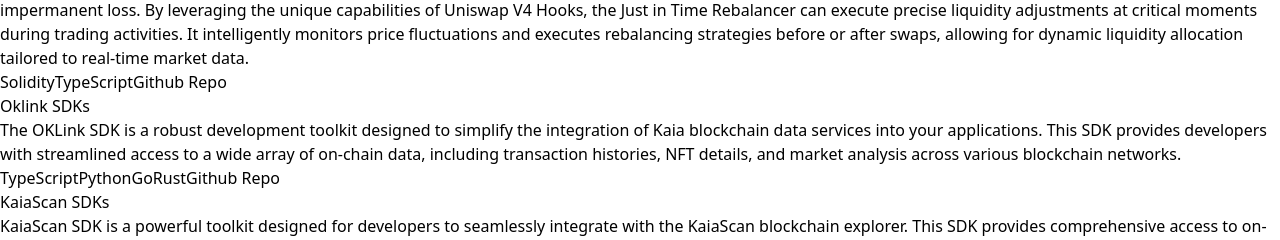
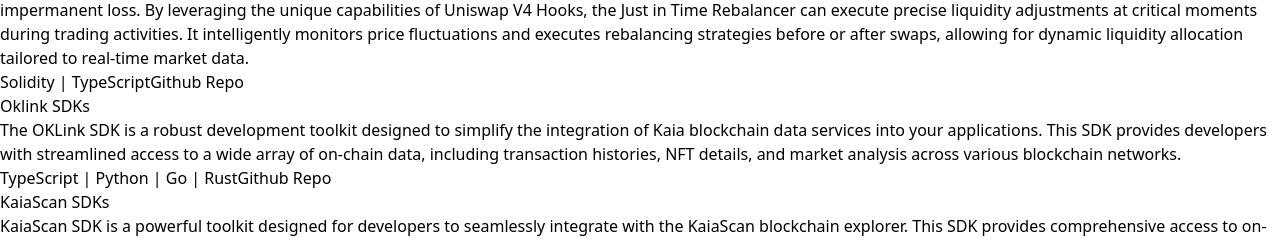
Before and after one commit to TCROWN10/Paul-Elisha, a React (Vite) app: page /project in a window 1280 px wide. Shown: the part 514-754 px from the top of the page. Built offline with nearby package versions, Linux system fonts and the light colour scheme.

Commit message:
stack arrangement fixed

```diff
--- a/src/pages/Project.jsx
+++ b/src/pages/Project.jsx
@@ -109,15 +109,13 @@
               </h3>
               <p className="text-gray-600">{project.description}</p>
               <p className="flex items-center gap-x-1">
-                {project.stack.map((tech, index) => (
-                  <span
-                    key={index}
-                    className="w-2 h-2 rounded-full block bg-[#67FE5A] mr-1"
-                  >
-                    {tech}
-                  </span>
-                ))}
-                <a href={project.link}>Github Repo</a>
+                {project.stack.join(" | ")}
+                <a
+                  href={project.link}
+                  className="text-blue-600 hover:underline ml-2"
+                >
+                  Github Repo
+                </a>
               </p>
             </motion.div>
           ))}
```
